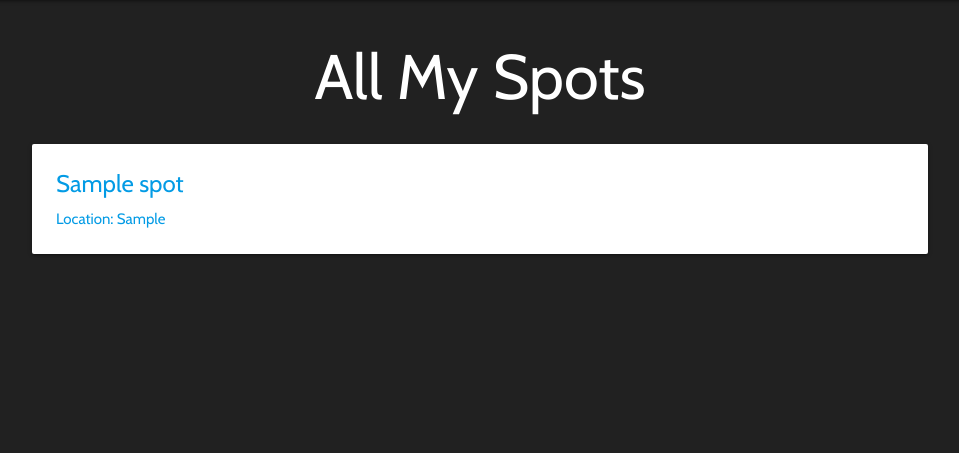
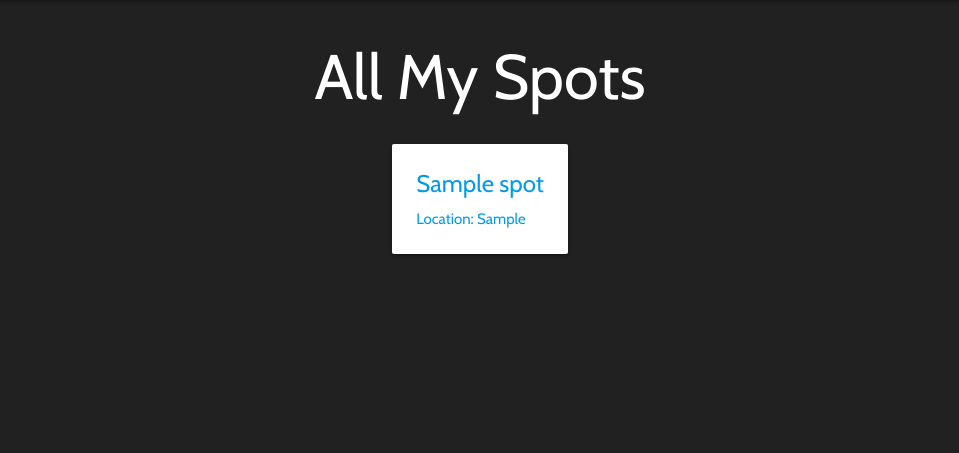
Before and after one commit to ifrah1/myspots, a Django app: page /myspots/ in a window 1280 px wide. Shown: the part 64-517 px from the top of the page, without its empty margins (160-1119 px from the left). Run offline with Django 3.2, Linux system fonts and the light colour scheme; a user stored in the database is signed in; tables that the repository leaves empty hold one stand-in row (values such as "Sample post").

Commit message:
finished styling index page

```diff
--- a/main_app/static/css/style.css
+++ b/main_app/static/css/style.css
@@ -44,7 +44,6 @@ textarea{
 }
 
 /* style for index page*/
-
 .index {
     display: flex;
     justify-content: center;
--- a/main_app/templates/spots/index.html
+++ b/main_app/templates/spots/index.html
@@ -6,9 +6,15 @@
         <h1>All My Spots</h1>
     </div>
 
-    <div class="card-container">
+    <div class="card-container row">
         {% for spot in spots %}
         <div class="card">
+            <!-- {% for photo in spot.photo_set.all %}
+            <img class="responsive-img card-panel" src="{{photo.url}}">
+            {% empty %}
+            <div class="card-panel teal-text center-align">No Photos Uploaded</div>
+            {% endfor %} -->
+
             <a href="{% url 'detail' spot.id %}">
                 <div class="card-content">
                     <span class="card-title">{{ spot.title }}</span>
@@ -30,7 +36,6 @@
             <li><a class="btn-floating blue"><i class="material-icons">attach_file</i></a></li>
         </ul> -->
     </div>
-
 </div>
 
 <!-- <script>
```
